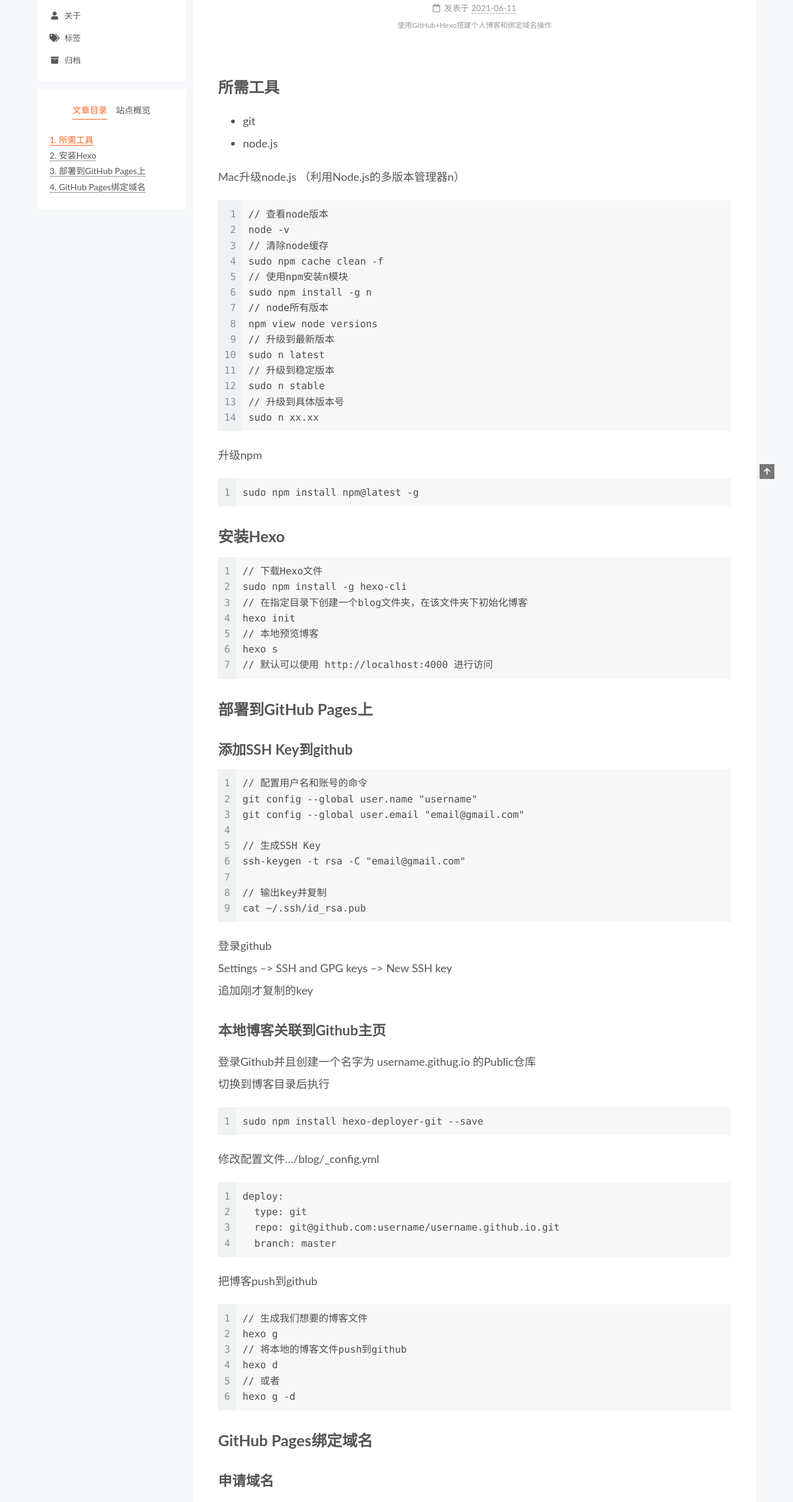
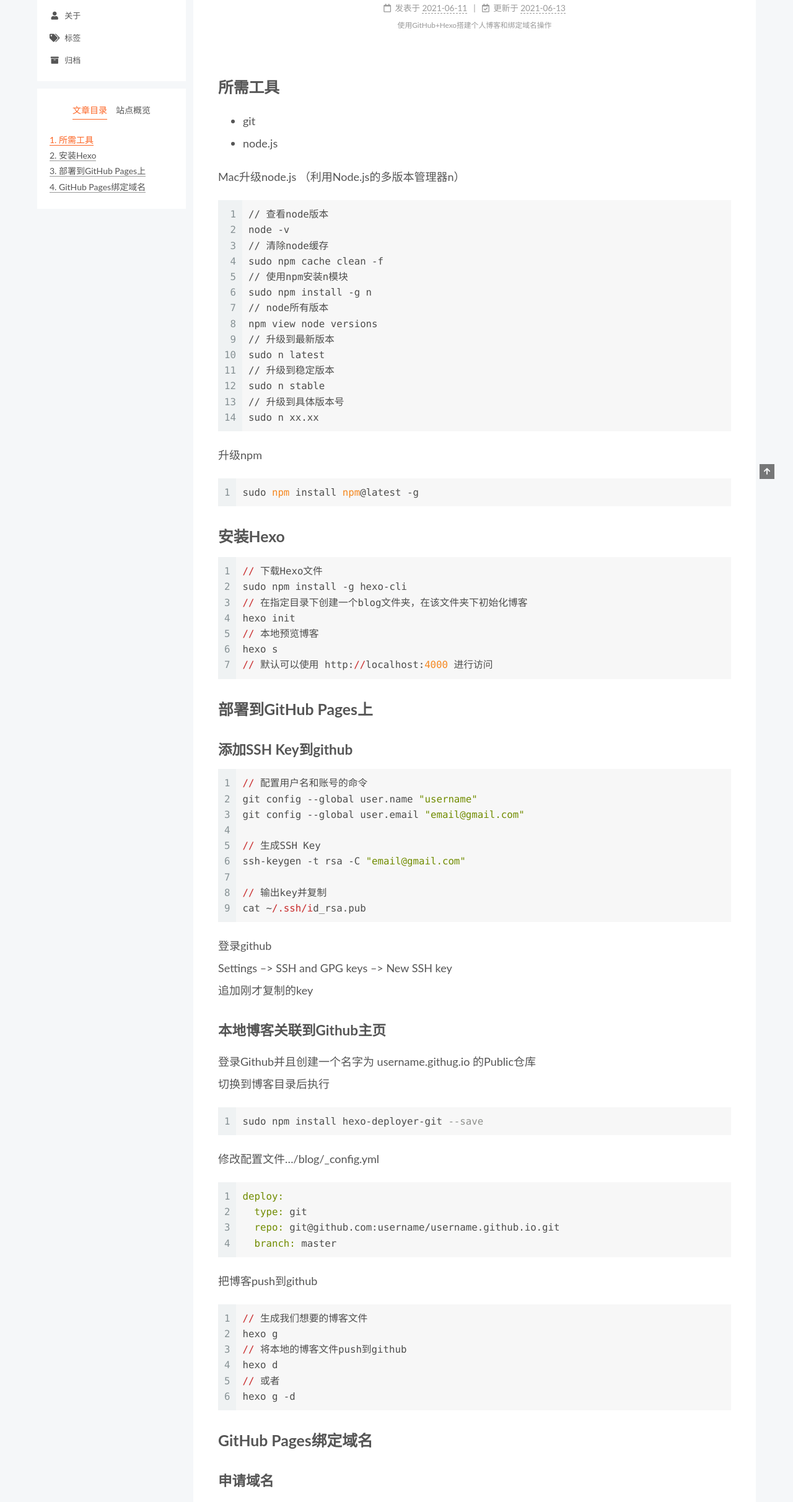
Before and after one commit to kaisei-kou/kaisei-kou.github.io, a plain HTML site: page 2021/06/11/createHexoBlogWithGit/index.html in a window 1280 px wide. Shown: the part 127-2551 px from the top of the page at 62% size. Drawn offline with Linux system fonts and the light colour scheme.

Commit message:
Site updated: 2021-06-13 22:34:22

```diff
--- a/2021/06/11/createHexoBlogWithGit/index.html
+++ b/2021/06/11/createHexoBlogWithGit/index.html
@@ -28,7 +28,7 @@
 <meta property="og:description" content="使用GitHub+Hexo搭建个人博客和绑定域名操作">
 <meta property="og:locale">
 <meta property="article:published_time" content="2021-06-10T23:38:07.000Z">
-<meta property="article:modified_time" content="2021-06-10T23:40:44.653Z">
+<meta property="article:modified_time" content="2021-06-13T13:34:15.822Z">
 <meta property="article:author" content="塞尔达一生推">
 <meta property="article:tag" content="Hexo">
 <meta property="article:tag" content="GitHubPage">
@@ -186,9 +186,15 @@
               </span>
               <span class="post-meta-item-text">发表于</span>
 
-
-              <time title="创建时间：2021-06-11 08:38:07 / 修改时间：08:40:44" itemprop="dateCreated datePublished" datetime="2021-06-11T08:38:07+09:00">2021-06-11</time>
+              <time title="创建时间：2021-06-11 08:38:07" itemprop="dateCreated datePublished" datetime="2021-06-11T08:38:07+09:00">2021-06-11</time>
             </span>
+              <span class="post-meta-item">
+                <span class="post-meta-item-icon">
+                  <i class="far fa-calendar-check"></i>
+                </span>
+                <span class="post-meta-item-text">更新于</span>
+                <time title="修改时间：2021-06-13 22:34:15" itemprop="dateModified" datetime="2021-06-13T22:34:15+09:00">2021-06-13</time>
+              </span>
 
 
             <div class="post-description">使用GitHub+Hexo搭建个人博客和绑定域名操作</div>
@@ -207,23 +213,23 @@
 <li>node.js</li>
 </ul>
 <p>Mac升级node.js （利用Node.js的多版本管理器n）</p>
-<figure class="highlight plaintext"><table><tr><td class="gutter"><pre><span class="line">1</span><br><span class="line">2</span><br><span class="line">3</span><br><span class="line">4</span><br><span class="line">5</span><br><span class="line">6</span><br><span class="line">7</span><br><span class="line">8</span><br><span class="line">9</span><br><span class="line">10</span><br><span class="line">11</span><br><span class="line">12</span><br><span class="line">13</span><br><span class="line">14</span><br></pre></td><td class="code"><pre><span class="line">// 查看node版本</span><br><span class="line">node -v</span><br><span class="line">// 清除node缓存</span><br><span class="line">sudo npm cache clean -f</span><br><span class="line">// 使用npm安装n模块</span><br><span class="line">sudo npm install -g n</span><br><span class="line">// node所有版本</span><br><span class="line">npm view node versions </span><br><span class="line">// 升级到最新版本</span><br><span class="line">sudo n latest</span><br><span class="line">// 升级到稳定版本</span><br><span class="line">sudo n stable</span><br><span class="line">// 升级到具体版本号</span><br><span class="line">sudo n xx.xx </span><br></pre></td></tr></table></figure>
+<figure class="highlight bat"><table><tr><td class="gutter"><pre><span class="line">1</span><br><span class="line">2</span><br><span class="line">3</span><br><span class="line">4</span><br><span class="line">5</span><br><span class="line">6</span><br><span class="line">7</span><br><span class="line">8</span><br><span class="line">9</span><br><span class="line">10</span><br><span class="line">11</span><br><span class="line">12</span><br><span class="line">13</span><br><span class="line">14</span><br></pre></td><td class="code"><pre><span class="line">// 查看node版本</span><br><span class="line">node -v</span><br><span class="line">// 清除node缓存</span><br><span class="line">sudo npm cache clean -f</span><br><span class="line">// 使用npm安装n模块</span><br><span class="line">sudo npm install -g n</span><br><span class="line">// node所有版本</span><br><span class="line">npm view node versions </span><br><span class="line">// 升级到最新版本</span><br><span class="line">sudo n latest</span><br><span class="line">// 升级到稳定版本</span><br><span class="line">sudo n stable</span><br><span class="line">// 升级到具体版本号</span><br><span class="line">sudo n xx.xx </span><br></pre></td></tr></table></figure>
 <p>升级npm</p>
-<figure class="highlight plaintext"><table><tr><td class="gutter"><pre><span class="line">1</span><br></pre></td><td class="code"><pre><span class="line">sudo npm install npm@latest -g</span><br></pre></td></tr></table></figure>
+<figure class="highlight coffeescript"><table><tr><td class="gutter"><pre><span class="line">1</span><br></pre></td><td class="code"><pre><span class="line">sudo <span class="built_in">npm</span> install <span class="built_in">npm</span>@latest -g</span><br></pre></td></tr></table></figure>
 
-<h2 id="安装Hexo"><a href="#安装Hexo" class="headerlink" title="安装Hexo"></a>安装Hexo</h2><figure class="highlight plaintext"><table><tr><td class="gutter"><pre><span class="line">1</span><br><span class="line">2</span><br><span class="line">3</span><br><span class="line">4</span><br><span class="line">5</span><br><span class="line">6</span><br><span class="line">7</span><br></pre></td><td class="code"><pre><span class="line">// 下载Hexo文件</span><br><span class="line">sudo npm install -g hexo-cli</span><br><span class="line">// 在指定目录下创建一个blog文件夹，在该文件夹下初始化博客</span><br><span class="line">hexo init</span><br><span class="line">// 本地预览博客</span><br><span class="line">hexo s</span><br><span class="line">// 默认可以使用 http://localhost:4000 进行访问</span><br></pre></td></tr></table></figure>
-<h2 id="部署到GitHub-Pages上"><a href="#部署到GitHub-Pages上" class="headerlink" title="部署到GitHub Pages上"></a>部署到GitHub Pages上</h2><h3 id="添加SSH-Key到github"><a href="#添加SSH-Key到github" class="headerlink" title="添加SSH Key到github"></a>添加SSH Key到github</h3><figure class="highlight plaintext"><table><tr><td class="gutter"><pre><span class="line">1</span><br><span class="line">2</span><br><span class="line">3</span><br><span class="line">4</span><br><span class="line">5</span><br><span class="line">6</span><br><span class="line">7</span><br><span class="line">8</span><br><span class="line">9</span><br></pre></td><td class="code"><pre><span class="line">// 配置用户名和账号的命令</span><br><span class="line">git config --global user.name &quot;username&quot;</span><br><span class="line">git config --global user.email &quot;email@gmail.com&quot;</span><br><span class="line"></span><br><span class="line">// 生成SSH Key</span><br><span class="line">ssh-keygen -t rsa -C &quot;email@gmail.com&quot;</span><br><span class="line"></span><br><span class="line">// 输出key并复制</span><br><span class="line">cat ~/.ssh/id_rsa.pub</span><br></pre></td></tr></table></figure>
+<h2 id="安装Hexo"><a href="#安装Hexo" class="headerlink" title="安装Hexo"></a>安装Hexo</h2><figure class="highlight awk"><table><tr><td class="gutter"><pre><span class="line">1</span><br><span class="line">2</span><br><span class="line">3</span><br><span class="line">4</span><br><span class="line">5</span><br><span class="line">6</span><br><span class="line">7</span><br></pre></td><td class="code"><pre><span class="line"><span class="regexp">//</span> 下载Hexo文件</span><br><span class="line">sudo npm install -g hexo-cli</span><br><span class="line"><span class="regexp">//</span> 在指定目录下创建一个blog文件夹，在该文件夹下初始化博客</span><br><span class="line">hexo init</span><br><span class="line"><span class="regexp">//</span> 本地预览博客</span><br><span class="line">hexo s</span><br><span class="line"><span class="regexp">//</span> 默认可以使用 http:<span class="regexp">//</span>localhost:<span class="number">4000</span> 进行访问</span><br></pre></td></tr></table></figure>
+<h2 id="部署到GitHub-Pages上"><a href="#部署到GitHub-Pages上" class="headerlink" title="部署到GitHub Pages上"></a>部署到GitHub Pages上</h2><h3 id="添加SSH-Key到github"><a href="#添加SSH-Key到github" class="headerlink" title="添加SSH Key到github"></a>添加SSH Key到github</h3><figure class="highlight awk"><table><tr><td class="gutter"><pre><span class="line">1</span><br><span class="line">2</span><br><span class="line">3</span><br><span class="line">4</span><br><span class="line">5</span><br><span class="line">6</span><br><span class="line">7</span><br><span class="line">8</span><br><span class="line">9</span><br></pre></td><td class="code"><pre><span class="line"><span class="regexp">//</span> 配置用户名和账号的命令</span><br><span class="line">git config --global user.name <span class="string">&quot;username&quot;</span></span><br><span class="line">git config --global user.email <span class="string">&quot;email@gmail.com&quot;</span></span><br><span class="line"></span><br><span class="line"><span class="regexp">//</span> 生成SSH Key</span><br><span class="line">ssh-keygen -t rsa -C <span class="string">&quot;email@gmail.com&quot;</span></span><br><span class="line"></span><br><span class="line"><span class="regexp">//</span> 输出key并复制</span><br><span class="line">cat ~<span class="regexp">/.ssh/i</span>d_rsa.pub</span><br></pre></td></tr></table></figure>
 <p>登录github<br>Settings –&gt; SSH and GPG keys –&gt; New SSH key<br>追加刚才复制的key</p>
 <h3 id="本地博客关联到Github主页"><a href="#本地博客关联到Github主页" class="headerlink" title="本地博客关联到Github主页"></a>本地博客关联到Github主页</h3><p>登录Github并且创建一个名字为 username.githug.io 的Public仓库<br>切换到博客目录后执行</p>
-<figure class="highlight plaintext"><table><tr><td class="gutter"><pre><span class="line">1</span><br></pre></td><td class="code"><pre><span class="line">sudo npm install hexo-deployer-git --save</span><br></pre></td></tr></table></figure>
+<figure class="highlight ada"><table><tr><td class="gutter"><pre><span class="line">1</span><br></pre></td><td class="code"><pre><span class="line">sudo npm install hexo-deployer-git <span class="comment">--save</span></span><br></pre></td></tr></table></figure>
 <p>修改配置文件…/blog/_config.yml</p>
-<figure class="highlight plaintext"><table><tr><td class="gutter"><pre><span class="line">1</span><br><span class="line">2</span><br><span class="line">3</span><br><span class="line">4</span><br></pre></td><td class="code"><pre><span class="line">deploy:</span><br><span class="line">  type: git</span><br><span class="line">  repo: git@github.com:username/username.github.io.git</span><br><span class="line">  branch: master</span><br></pre></td></tr></table></figure>
+<figure class="highlight dts"><table><tr><td class="gutter"><pre><span class="line">1</span><br><span class="line">2</span><br><span class="line">3</span><br><span class="line">4</span><br></pre></td><td class="code"><pre><span class="line"><span class="symbol">deploy:</span></span><br><span class="line"><span class="symbol">  type:</span> git</span><br><span class="line"><span class="symbol">  repo:</span> git@github.com:username/username.github.io.git</span><br><span class="line"><span class="symbol">  branch:</span> master</span><br></pre></td></tr></table></figure>
 <p>把博客push到github</p>
-<figure class="highlight plaintext"><table><tr><td class="gutter"><pre><span class="line">1</span><br><span class="line">2</span><br><span class="line">3</span><br><span class="line">4</span><br><span class="line">5</span><br><span class="line">6</span><br></pre></td><td class="code"><pre><span class="line">// 生成我们想要的博客文件</span><br><span class="line">hexo g</span><br><span class="line">// 将本地的博客文件push到github</span><br><span class="line">hexo d</span><br><span class="line">// 或者</span><br><span class="line">hexo g -d</span><br></pre></td></tr></table></figure>
+<figure class="highlight awk"><table><tr><td class="gutter"><pre><span class="line">1</span><br><span class="line">2</span><br><span class="line">3</span><br><span class="line">4</span><br><span class="line">5</span><br><span class="line">6</span><br></pre></td><td class="code"><pre><span class="line"><span class="regexp">//</span> 生成我们想要的博客文件</span><br><span class="line">hexo g</span><br><span class="line"><span class="regexp">//</span> 将本地的博客文件push到github</span><br><span class="line">hexo d</span><br><span class="line"><span class="regexp">//</span> 或者</span><br><span class="line">hexo g -d</span><br></pre></td></tr></table></figure>
 
 <h2 id="GitHub-Pages绑定域名"><a href="#GitHub-Pages绑定域名" class="headerlink" title="GitHub Pages绑定域名"></a>GitHub Pages绑定域名</h2><h3 id="申请域名"><a href="#申请域名" class="headerlink" title="申请域名"></a>申请域名</h3><h3 id="创建CNAME文件"><a href="#创建CNAME文件" class="headerlink" title="创建CNAME文件"></a>创建CNAME文件</h3><p>在仓库目录下新建CNAME的文件，文件内容中填写域名地址，不包含https和www。<br>仓库的Settings –&gt; Pages –&gt; Custom domain 配置中查看或修改域名</p>
 <h3 id="DNS解析"><a href="#DNS解析" class="headerlink" title="DNS解析"></a>DNS解析</h3><p>在各家域名服务商处修改域名解析记录，添加如下记录</p>
-<figure class="highlight plaintext"><table><tr><td class="gutter"><pre><span class="line">1</span><br><span class="line">2</span><br><span class="line">3</span><br></pre></td><td class="code"><pre><span class="line"># 记录类型   主机记录   记录值</span><br><span class="line">  CNAME      www     username.github.io</span><br><span class="line">  CNAME      @       username.github.io</span><br></pre></td></tr></table></figure>
+<figure class="highlight dns"><table><tr><td class="gutter"><pre><span class="line">1</span><br><span class="line">2</span><br><span class="line">3</span><br></pre></td><td class="code"><pre><span class="line"># 记录类型   主机记录   记录值</span><br><span class="line">  <span class="keyword">CNAME</span>      www     username.github.io</span><br><span class="line">  <span class="keyword">CNAME</span>      @       username.github.io</span><br></pre></td></tr></table></figure>
 
     </div>
 
```
Also changed, not shown: index.html (+8 -2 lines).
